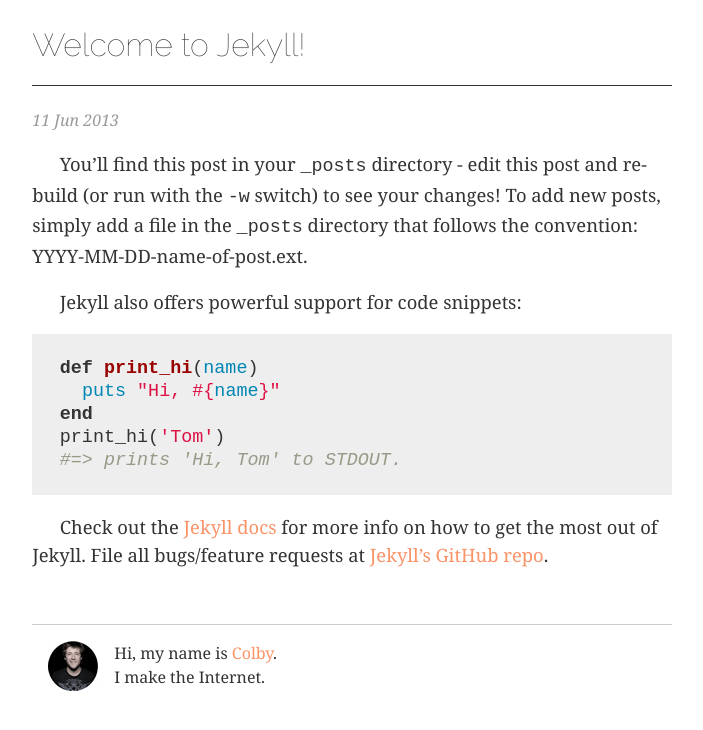
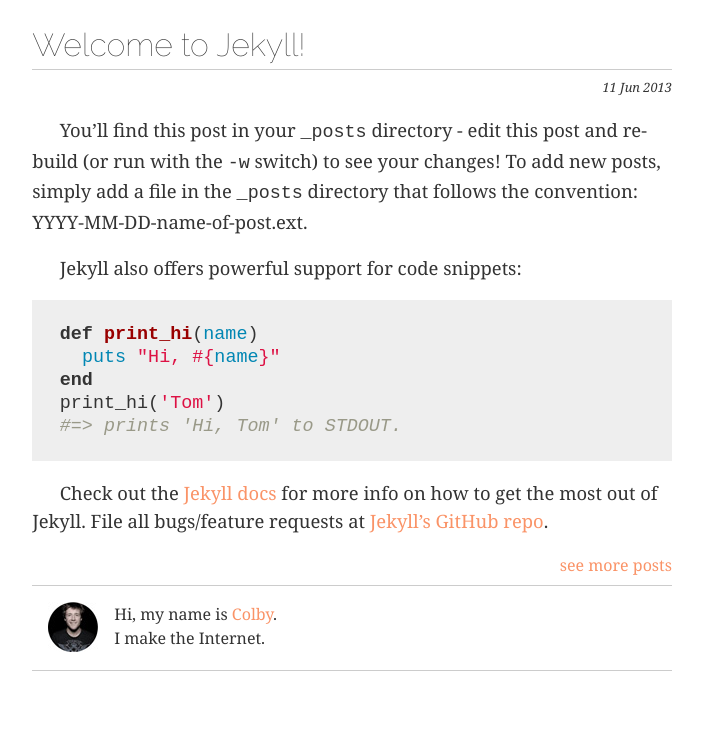
Before and after one commit to colbyr/colbyr.github.io, a Jekyll site: the page built from _posts/2013-06-11-welcome-to-jekyll.markdown, in a window 1280 px wide. Shown: the top 730 px of the page, without its empty margins (288-991 px from the left). Built offline with Jekyll 4.4.1, drawn with Linux system fonts in a browser that asks for light colours.

Commit message:
more post things

```diff
--- a/_layouts/post.html
+++ b/_layouts/post.html
@@ -12,8 +12,8 @@
         <section class="content">
           {{ content }}
         </section>
+        <p class="more text-right"><a href="/">see more posts</a></p>
         <footer class="meta">
-          <hr/>
           <div class="me pad">
             <a href="/me.html" class="face"></a>
             Hi, my name is <a href="/me.html">Colby</a>.<br/>I make the Internet.
--- a/css/main.css
+++ b/css/main.css
@@ -122,24 +122,35 @@
 .post {
   line-height: 1.5;
 }
+  .post .content {
+    font-size: 1.15em;
+  }
+  .post .date {
+    font-size: .8em;
+    font-style: italic;
+    margin: 0;
+    text-align: right;
+  }
+  .post h1 {
+    border-bottom: 1px solid #ccc;
+    margin-bottom: .25em;
+  }
+  .post .me {
+    border-bottom: 1px solid #ccc;
+    border-top: 1px solid #ccc;
+    padding: 1em 1em 1.25em;
+  }
+  .post .more {
+    margin-bottom: .5em;
+  }
   .post .no-indent {
     text-indent: 0;
   }
-  .post .content {
-    font-size: 1.15em;
-    margin-bottom: 3em;
-  }
-  .post .date {
-    color: #999;
-    font-style: italic;
-    margin: 0;
-  }
-  .post h1 {
-    border-bottom: 1px solid;
-    padding-bottom: .5em;
-  }
   .post p {
     text-indent: 1.5em;
+  }
+  .post .title {
+    margin-bottom: 0;
   }
 
 .post-list {
```
Also changed, not shown: img/face-logo.png (deleted), img/twitter.jpg (added).
